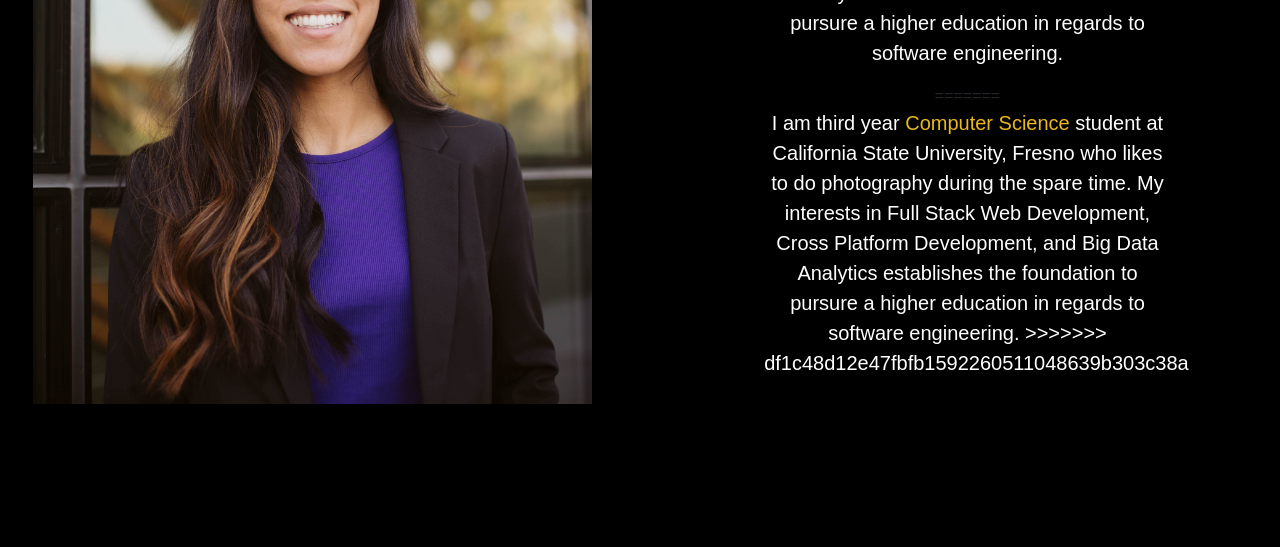
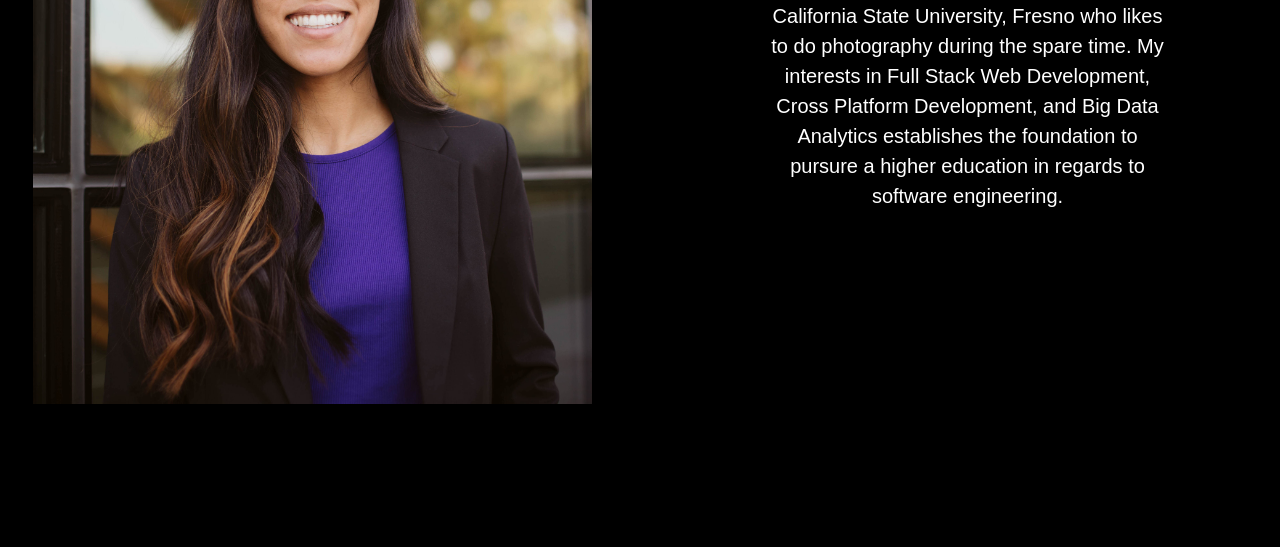
Before and after one commit to monicakCS/monicakCS.github.io, a plain HTML site: page about.html in a window 1280 px wide. Shown: the part 253-800 px from the top of the page. Drawn offline with nearby package versions, Linux system fonts and the light colour scheme.

Commit message:
change abt

```diff
--- a/about.html
+++ b/about.html
@@ -51,12 +51,8 @@
                 <div class="row justify-content-center">
                     <div id="pb" class="col-10 col-lg-8">
                         <h2>About Me</h2>
-<<<<<<< HEAD
                         <p class="lead"> I am third year <span>Computer Science</span> student at California State University, Fresno who likes to do photography during the spare time. My interests in Full Stack Web Development, Cross Platform Development, and Big Data Analytics establishes the foundation to pursure a higher education in regards to software engineering. </p>
 
-=======
-                        <p class="lead">  I am third year <span>Computer Science</span> student at California State University, Fresno who likes to do photography during the spare time. My interests in Full Stack Web Development, Cross Platform Development, and Big Data Analytics establishes the foundation to pursure a higher education in regards to software engineering.
->>>>>>> df1c48d12e47fbfb1592260511048639b303c38a
                     </div>
                 </div>
             </div>
```
